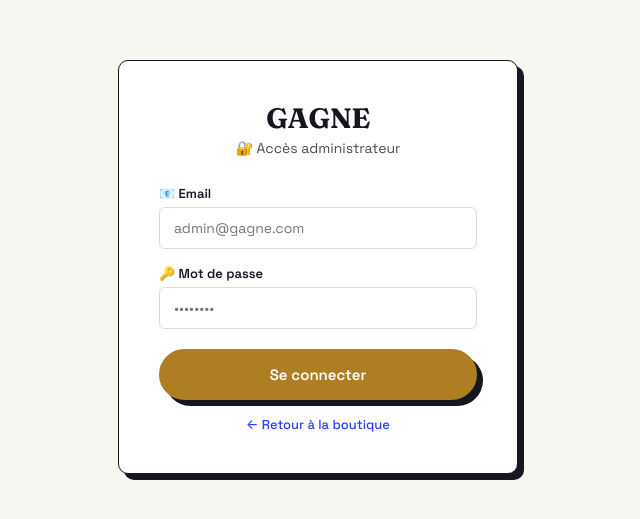
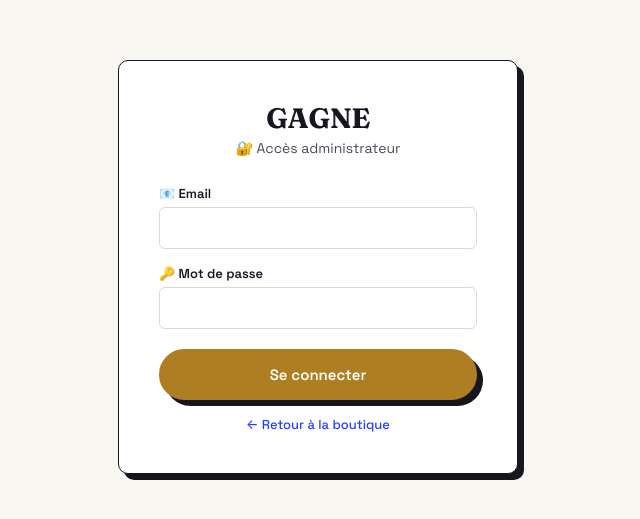
Before and after one commit to byl06/Marketplace_Gagne, a plain HTML site: page admin/login.html in a window 1280 px wide. Shown: the part 133-652 px from the top of the page, without its empty margins (322-962 px from the left). Drawn offline with Linux system fonts and the light colour scheme.

```diff
--- a/admin/login.html
+++ b/admin/login.html
@@ -94,11 +94,11 @@
     <form id="loginForm">
       <div class="field">
         <label for="email">📧 Email</label>
-        <input type="email" id="email" required placeholder="admin@gagne.com" />
+        <input type="email" id="email" required placeholder="" />
       </div>
       <div class="field">
         <label for="password">🔑 Mot de passe</label>
-        <input type="password" id="password" required placeholder="••••••••" />
+        <input type="password" id="password" required placeholder="" />
       </div>
       <button type="submit" class="btn gold">Se connecter</button>
       <div class="error" id="loginError">❌ Email ou mot de passe incorrect</div>
@@ -116,7 +116,6 @@
       const password = document.getElementById('password').value;
       const error = document.getElementById('loginError');
 
-      // Identifiants cachés dans le code (mais mieux de les mettre dans le backend)
       if (email === 'admin@gagne.com' && password === 'admin123') {
         localStorage.setItem('gagne:admin', JSON.stringify({ email: 'admin@gagne.com', loggedIn: true }));
         window.location.href = 'dashboard.html';
```
